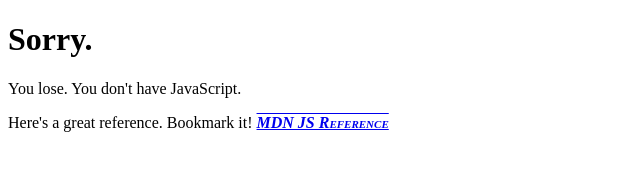
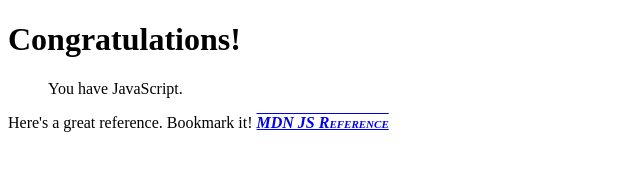
Before and after one commit to Sterlingclark/web-215-projects, a plain HTML site: page clark-sterling-proj4/clark-sterling-proj4.html in a window 1280 px wide. Shown: the whole page, without its empty margins (0-640 px from the left). Drawn offline with Linux system fonts and the light colour scheme.

Commit message:
Changed h1 text and first paragraph element

```diff
--- a/clark-sterling-proj4/clark-sterling-proj4.html
+++ b/clark-sterling-proj4/clark-sterling-proj4.html
@@ -4,6 +4,7 @@
     <meta charset="utf-8">
     <title>Project 4</title>
     <link href="css/proj4.css" rel="stylesheet">
+    <script src="js/clark-sterling-proj4.js" defer></script>
   </head>
 
   <body>
--- a/clark-sterling-proj4/js/clark-sterling-proj4.js
+++ b/clark-sterling-proj4/js/clark-sterling-proj4.js
@@ -0,0 +1,5 @@
+// Change the inner HTML of the h1 element
+document.querySelector("h1").innerHTML = "Congratulations!";
+
+// Change the first paragraph to a BLOCKQUOTE and changed the text
+document.querySelector("p").outerHTML = "<blockquote>You have JavaScript.</blockquote>"
```
